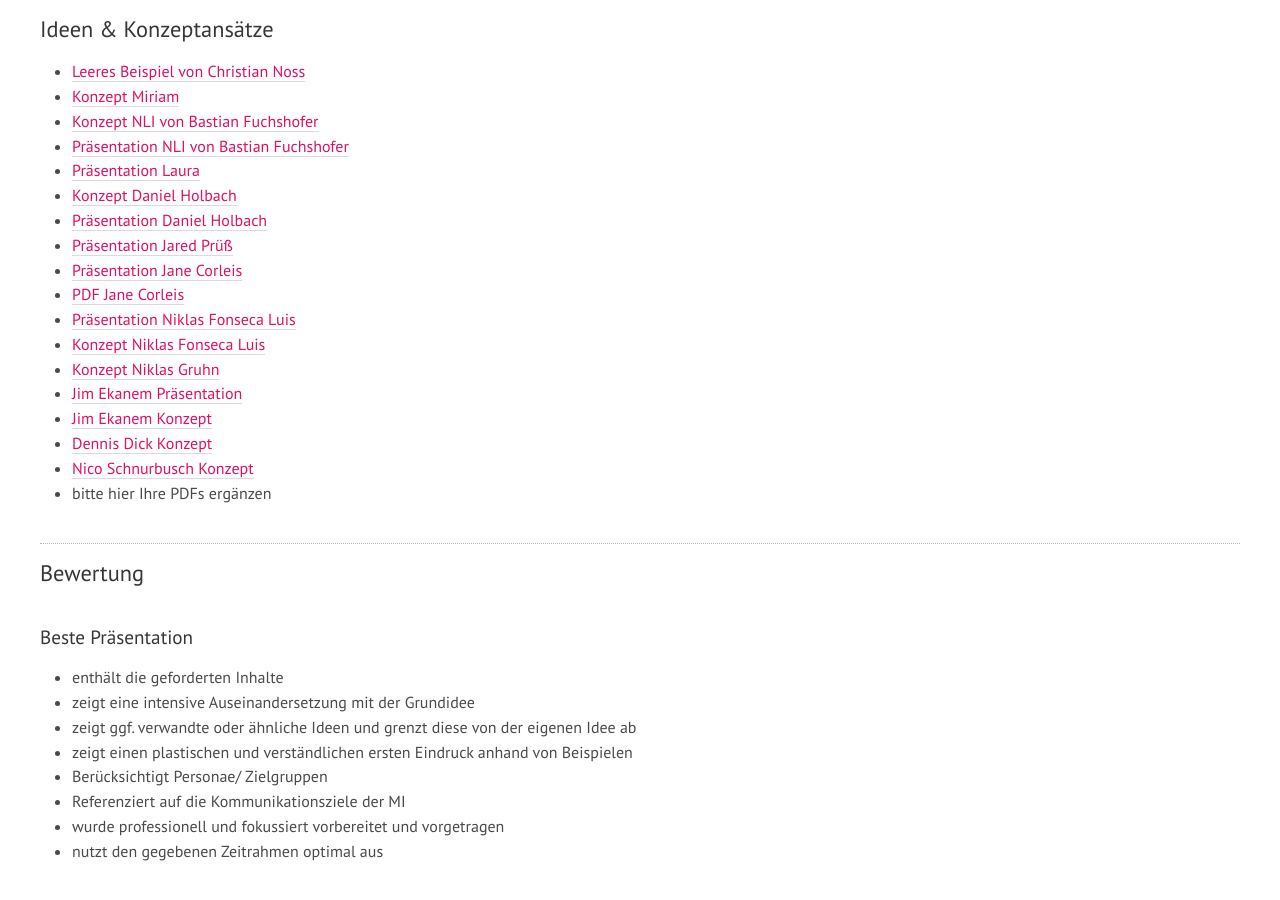
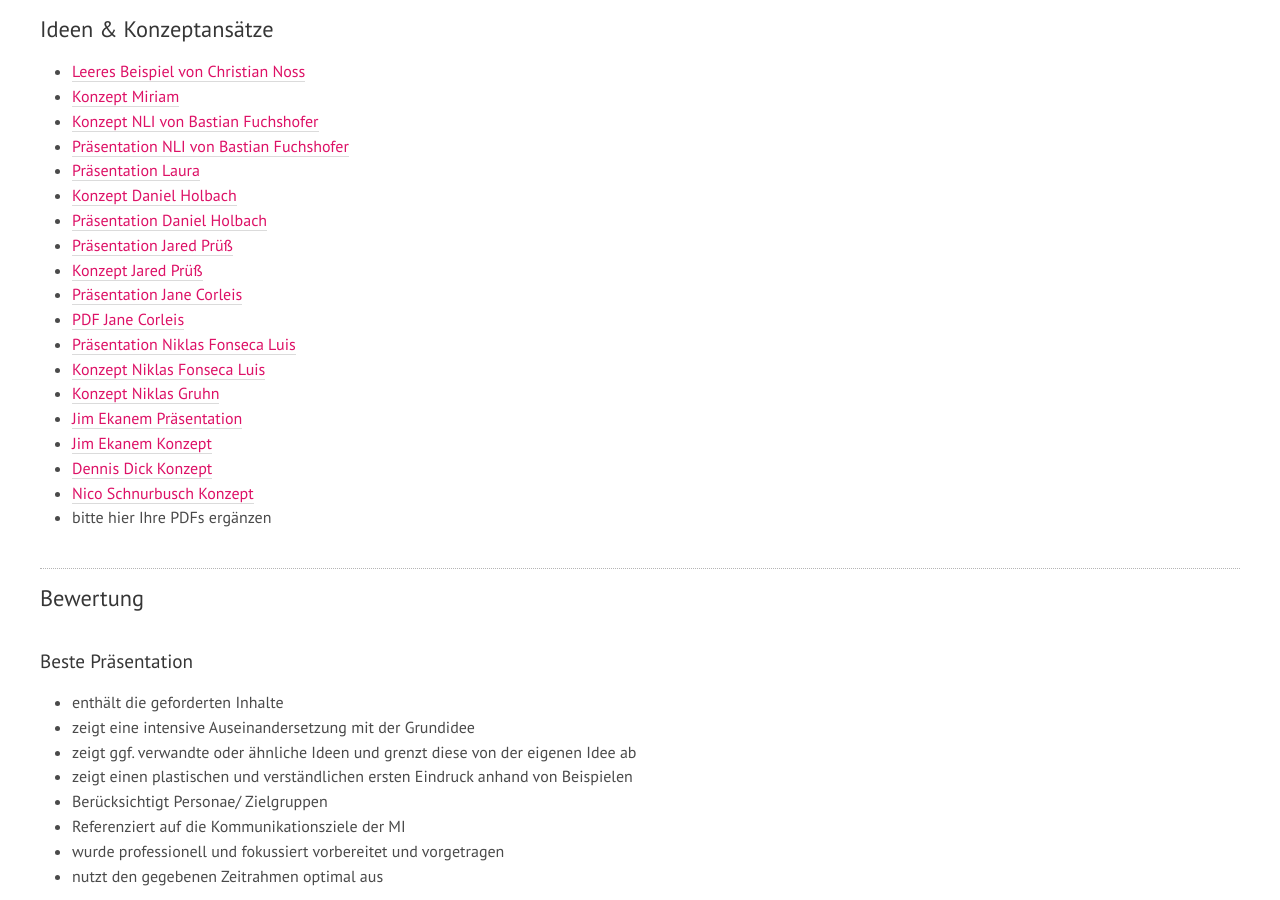
Before and after one commit to th-koeln/mi-wpf-digitale-kommunikation, a Jekyll site: the page built from _lehrveranstaltungen/fr-praesentation-ideen.md, in a window 1280 px wide and 900 px high, scrolled down 811 px. Built offline with Jekyll 4.4.1, drawn with Linux system fonts in a browser that asks for light colours; nearby versions of some CDN libraries.

Commit message:
Update fr-praesentation-ideen.md
Verlinkung VisuelleObjekte.pdf

```diff
--- a/_lehrveranstaltungen/fr-praesentation-ideen.md
+++ b/_lehrveranstaltungen/fr-praesentation-ideen.md
@@ -32,6 +32,7 @@ Dazu bitte ein kurzes PDF erstellen und hier verlinken. Das PDF bitte auch ausge
 - [Konzept Daniel Holbach](../../download/Konzept - Oeffentliche Wirkung der Medieninformatik - Daniel Holbach.pdf)
 - [Präsentation Daniel Holbach](../../download/Praesentation - Oeffentliche Wirkung der Medieninformatik - Daniel Holbach.pdf)
 - [Präsentation Jared Prüß](../../download/VisuelleObjekte-Praese.pdf)
+- [Konzept Jared Prüß](../../download/VisuelleObjekte.pdf)
 - [Präsentation Jane Corleis](../../download/Jane_dk_Praesentation.pdf)
 - [PDF Jane Corleis](../../download/Jane_dk_PDF.pdf)
 - [Präsentation Niklas Fonseca Luis](../../download/Präsentation_Farben-Niklas_Fonseca_Luis.pdf)
```
